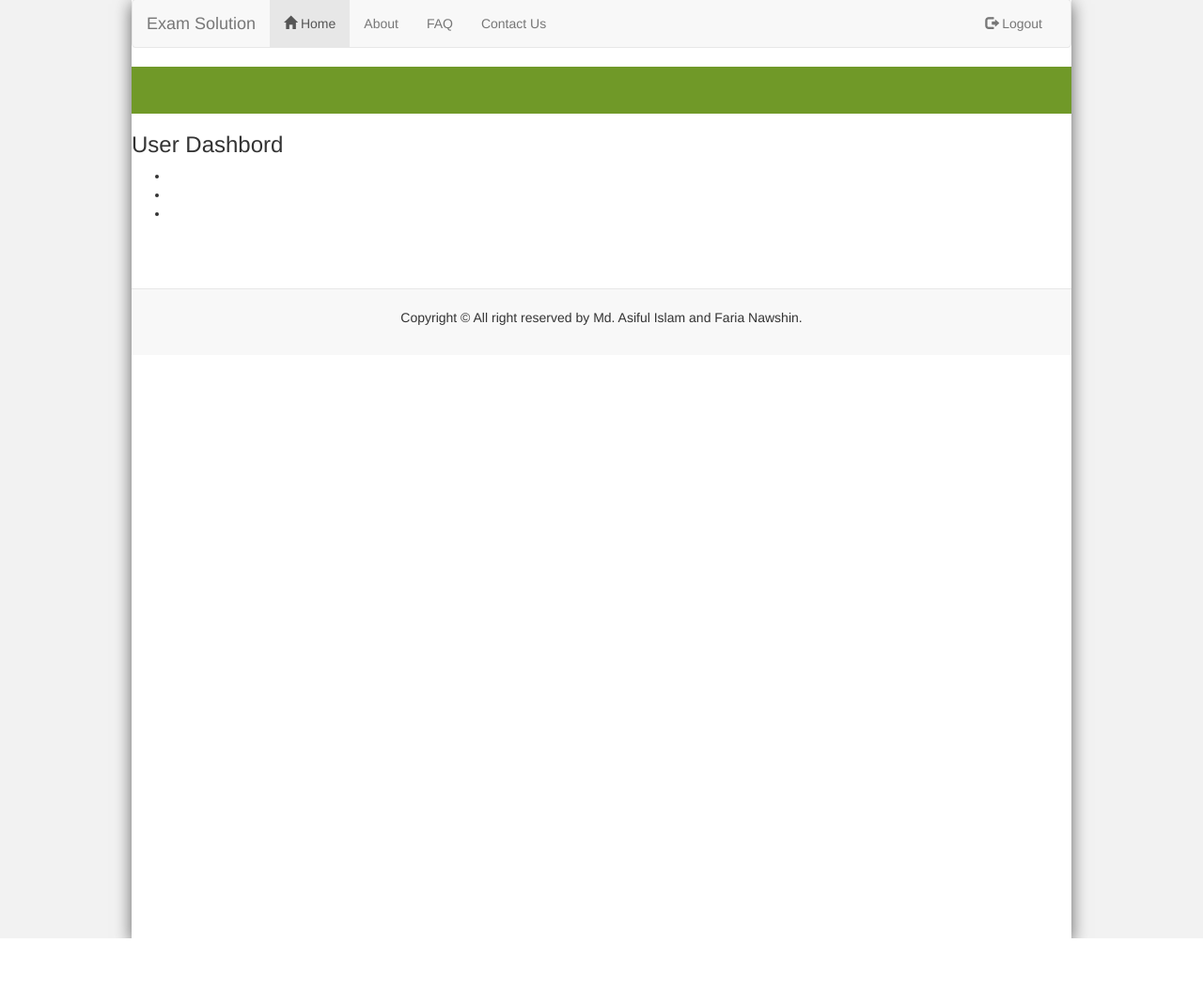
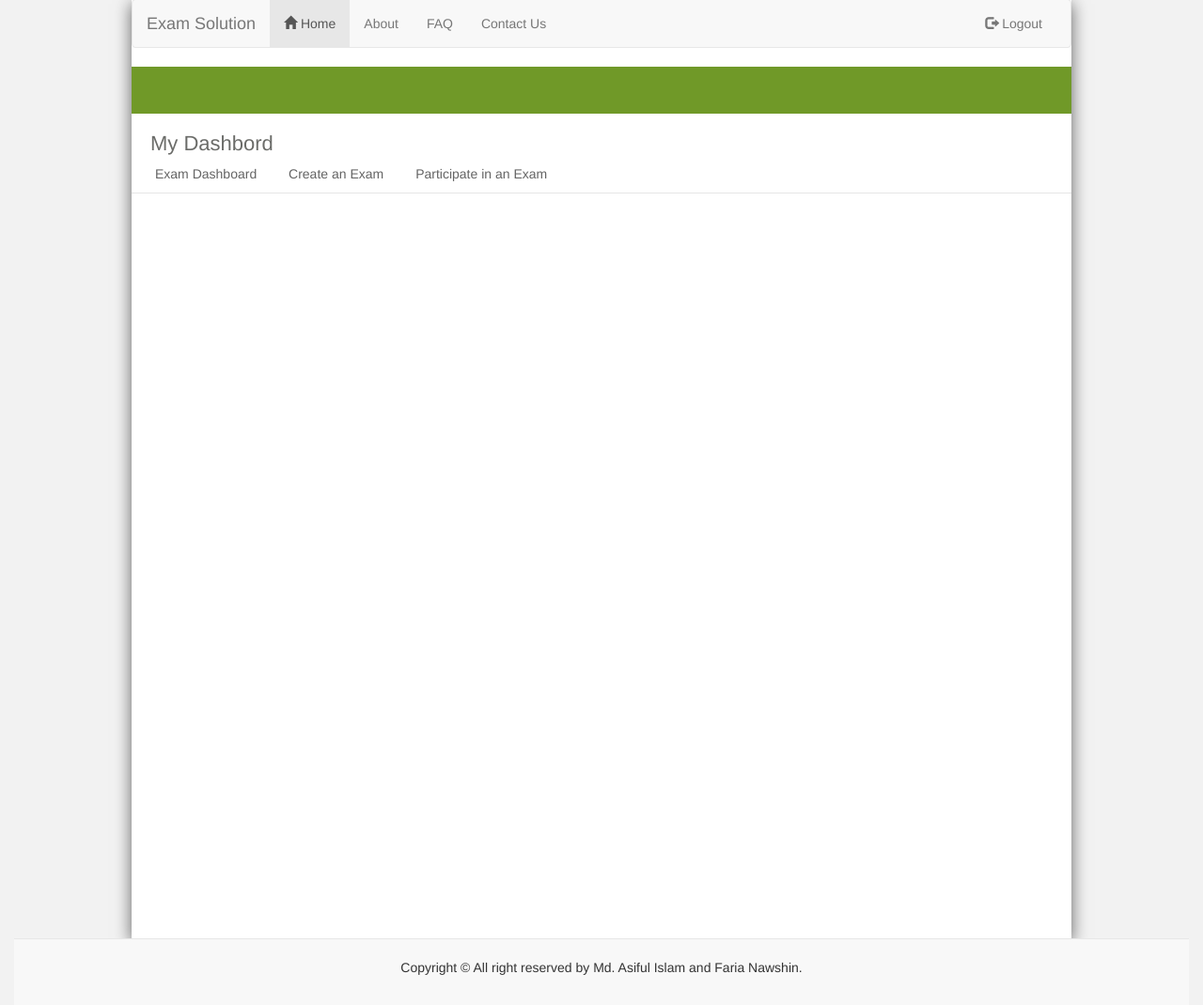
Before and after one commit to sifath/OnlineExamTakingSystem, a PHP site: page / in a window 1280 px wide. Shown: the part 21-1091 px from the top of the page at 94% size. Before the commit the page ends 1020 px from the top, so only its background shows below. Run offline with PHP 8.4, Linux system fonts and the light colour scheme; the visitor is signed in with stand-in values (Sample User, id 1).

Commit message:
user navigation created

```diff
--- a/css/mainLayout.css
+++ b/css/mainLayout.css
@@ -11,7 +11,7 @@ body{
     margin-left:auto;
     margin-right:auto;
     margin-top:20px;
-    height: 1000px;
+    min-height: 1000px;
     background-color: #fff;
     box-shadow: 0 5px 17px 0 rgba(0,0,0,.6);
 }
@@ -45,12 +45,56 @@ nav{
 #signup p{
     text-align: center;
 }
+
+.userNav{
+    border-bottom: 1px solid #e5e5e5;
+    width: 100%;
+}
+
+.userNav h3{
+    font-size: 22px;
+    line-height: 24px;
+    //color: #646464;
+    color:#6b6c69;
+    padding-left: 20px;
+}
+.userNav ul{
+    list-style-type: none;
+}
+
+.userNav ul li{
+    margin-right: 30px;
+    padding-top: 5px;
+    padding-bottom: 5px;
+    //color:#9b9b9b;
+}
+
+.userNav ul li a{
+    color: #646464;
+    //font-size: 14px;
+    text-decoration: none;
+    //padding: 6px 0;
+}
+.userNav ul li:hover{
+    font-size: 20px;
+    color: #eee;
+    border-bottom: 3px solid #9b9b9b;
+}
+
+@media only screen and (min-width: 750px) {
+
+    .userNav ul li{
+        display: inline;
+    }
+}
+
+
+
 footer{
     width: 100%;
     background-color: #F8F8F8;
     border-top:solid #E7E7E7 1px;
     text-align: center;
-    //padding-left: 40px;
 }
 
 footer div{
@@ -61,7 +105,7 @@ footer div{
 
 @media only screen and (max-width: 992px) {
     /* For mobile phones: */
-    .content{
+    .contentArea{
         width: 100%;
     }
 }
--- a/index.php
+++ b/index.php
@@ -26,25 +26,14 @@
 <body>
 	<div class="container-fluid">
   	<div class="contentArea">
+       <?php include 'layout/header.php';?>
 
 
-    <?php include 'layout/header.php';?>
+      <br><br><br>
 
-      <nav class="userNav">
-        <h3>User Dashbord</h3>
-        <div>
-          <ul>
-            <li><a href="#"></a></li>
-            <li><a href="#"></a></li>
-            <li><a href="#"></a></li>
-          </ul>
-        </div>
-      </nav>
-
-      <br><br><br>
-      <?php include 'layout/footer.php';?>
   	 </div>
   	<!--contentArea-->
+    <?php include 'layout/footer.php';?>
 	</div>
 	<!--fluid container-->
   <script type="text/javascript" src="js/ajax.js"></script>
--- a/layout/header.php
+++ b/layout/header.php
@@ -46,6 +46,26 @@
 
       <div class="headColor"></div>
 
+
+
+
+    <?php
+        if(isset($_SESSION["currentUser"]))
+        {
+    ?>
+      <nav class="userNav">
+        <h3>My Dashbord</h3>
+        <div>
+          <ul class="row">
+            <li><a href="#">Exam Dashboard</a></li>
+            <li><a href="#">Create an Exam</a></li>
+            <li><a href="#">Participate in an Exam</a></li>
+          </ul>
+        </div>
+      </nav>
+   <?php
+        }
+    ?>
 
 
 
```
